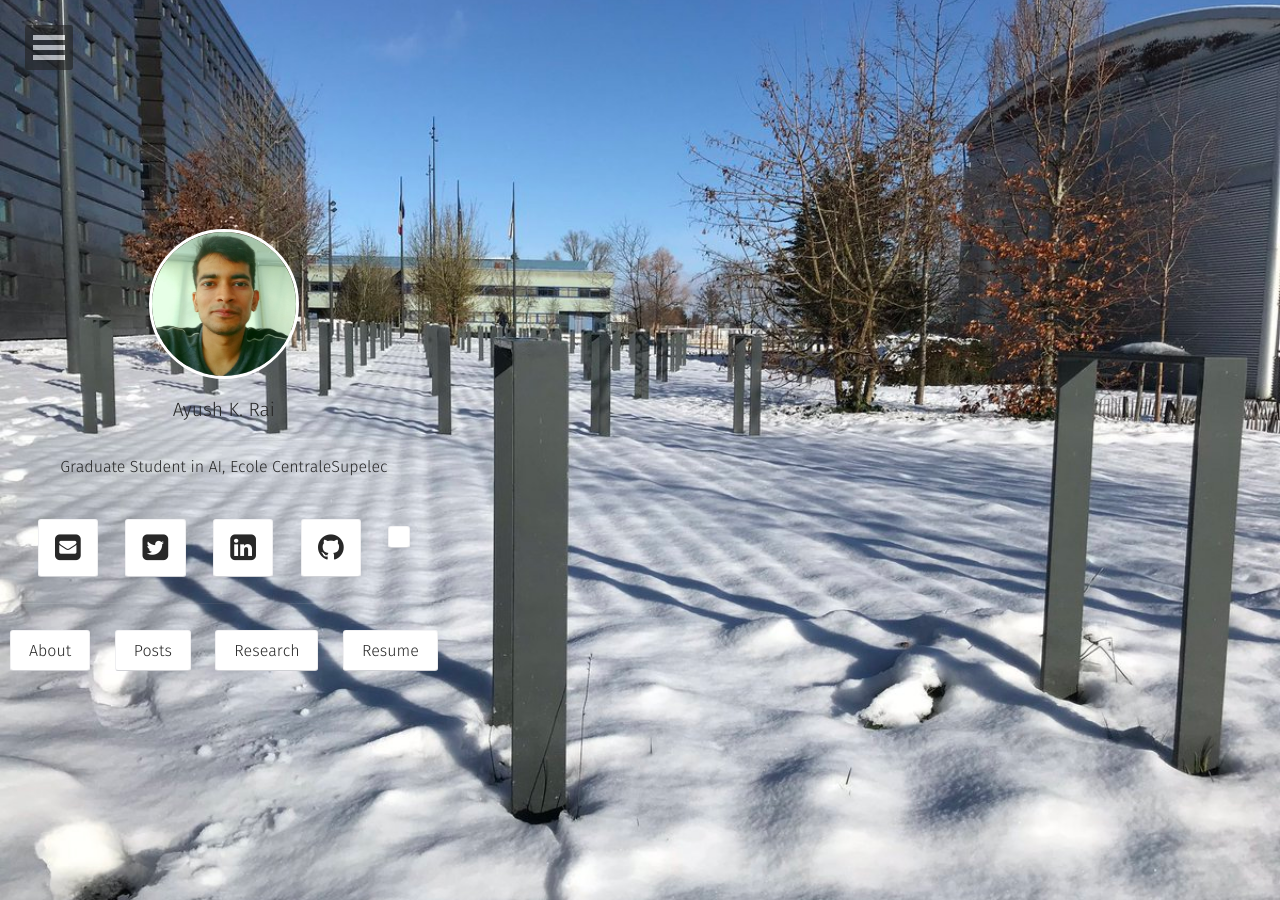
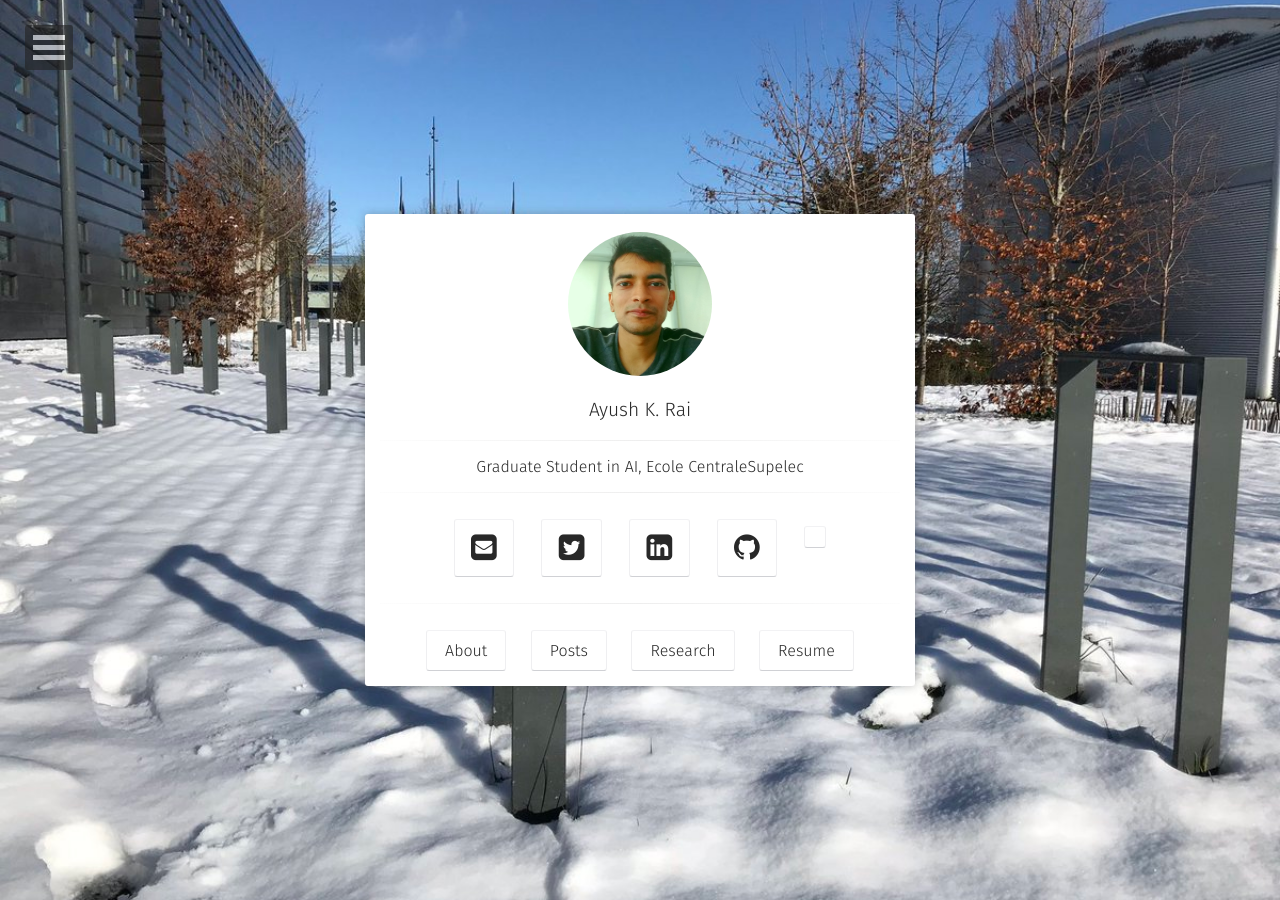
Before and after one commit to rayush7/rayush7.github.io, a Jekyll site: the page built from index.html, in a window 1280 px wide. Built offline with Jekyll 4.4.1, drawn with Linux system fonts in a browser that asks for light colours; some web fonts are replaced; a style sheet for code colours, icons or effects is not loaded.

Commit message:
adding opacity

```diff
--- a/_layouts/home.html
+++ b/_layouts/home.html
@@ -14,7 +14,7 @@ layout: compress
     <!-- Header -->
     <header class="header flex" role="banner">
     	<link rel="stylesheet" href="https://cdn.rawgit.com/jpswalsh/academicons/master/css/academicons.min.css">
-        <!--<div class="container animated fadeIn"> -->
+        <div class="container animated fadeIn">
             <div class="row">
                     <a href="{{ site.url }}">
                         <img src="{{ site.logo }}" class="img-circle zoombtn animated rotateIn">
@@ -47,7 +47,7 @@ layout: compress
                          </a>
                  </h3>
             </div>
-        <!--</div>-->
+        </div>
     </header>
     {% include scripts.html %}
 </body>
```
